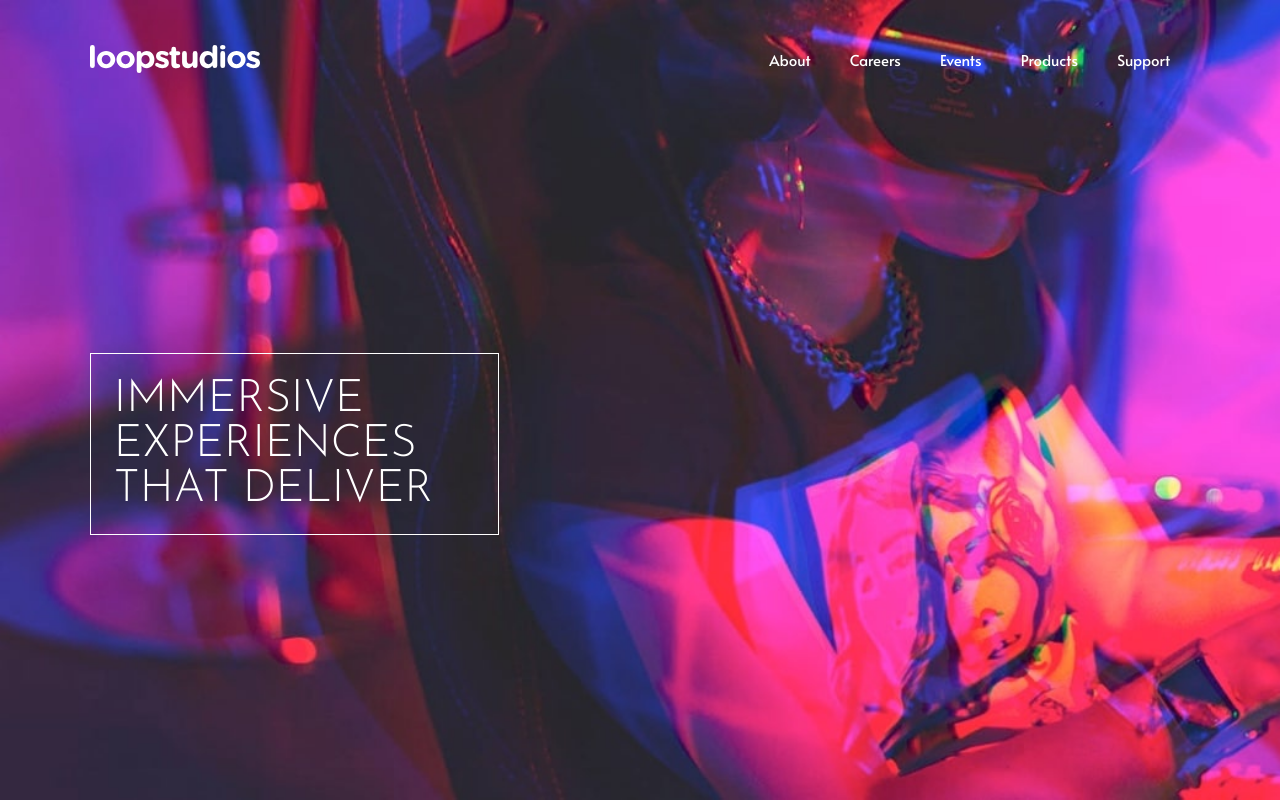
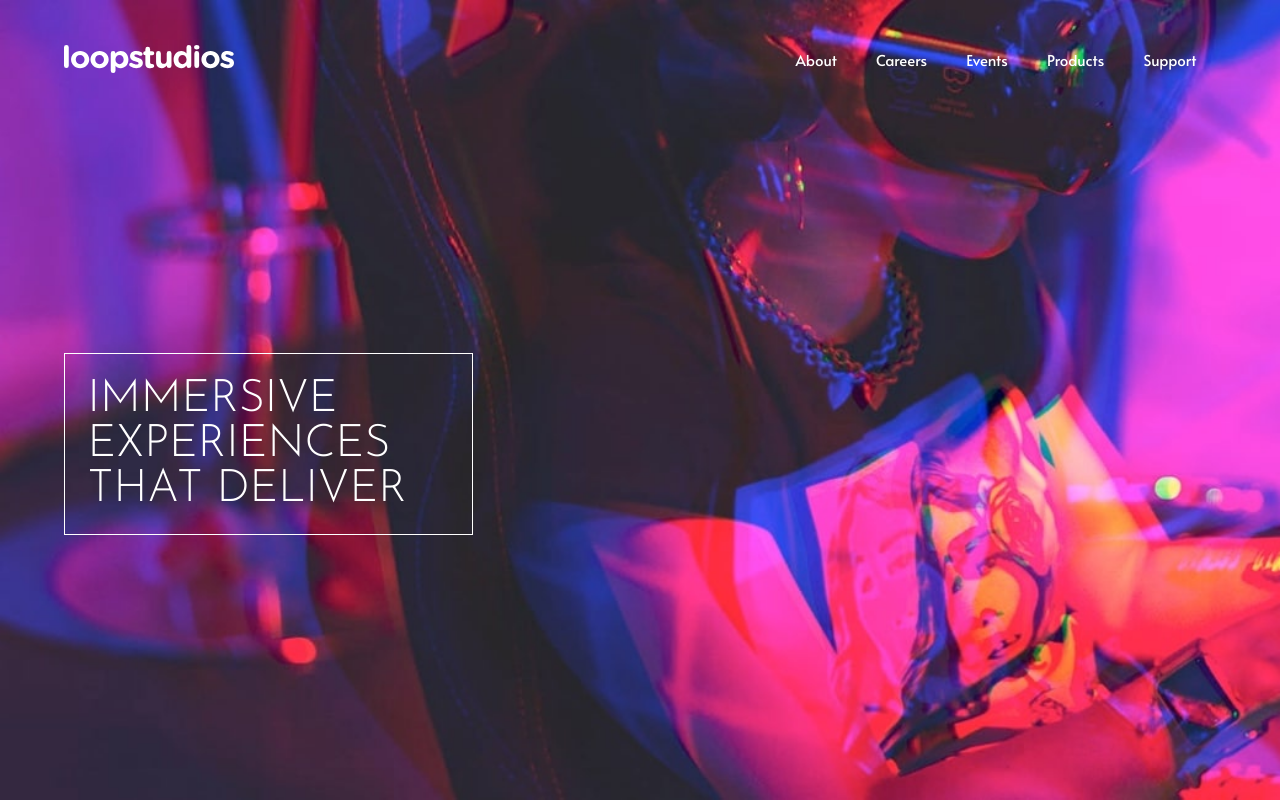
Before and after one commit to jcnevess/loopstudios-landing, an Eleventy site: page index.html in a window 1280 px wide. Shown: the top 802 px of the page. Built offline with nearby package versions, Linux system fonts and the light colour scheme; Eleventy itself is replaced by a stand-in of ours; files that its build step writes are made by us from their sources.

Commit message:
desktop design tweaks

```diff
--- a/bundle.css
+++ b/bundle.css
@@ -33,6 +33,8 @@ input, button, textarea, select {
   background-size: cover;
   min-height: 100svh;
   padding-bottom: 2rem;
+  display: flex;
+  justify-content: center;
 }
 
 #title-deep-earth {
@@ -78,7 +80,7 @@ h1, h2 {
   align-items: center;
   justify-content: space-between;
   width: 100%;
-  padding-block: 3rem;
+  margin-block: 3rem;
   color: white;
 }
 
@@ -102,7 +104,8 @@ h1, h2 {
 }
 
 .container {
-  padding-inline: 1.75rem;
+  width: 90%;
+  margin: 0 auto;
 }
 
 .heading .container {
@@ -121,8 +124,7 @@ main.container {
 }
 
 .navbar-opened-sm {
-  padding-inline: 1.75rem;
-  align-items: start;
+  align-items: center;
   position: fixed;
   width: 100%;
   height: 100svh;
@@ -132,6 +134,10 @@ main.container {
   background-color: black;
   color: white;
   z-index: 1;
+}
+
+.navbar-opened-sm .navbar-controls-container {
+  width: 90%;
 }
 
 .navbar-brand {
@@ -145,7 +151,7 @@ main.container {
 .navbar-nav {
   position: relative;
   margin: auto 0;
-  overflow-y: scroll;
+  overflow-y: auto;
   width: 100%;
 }
 
@@ -163,6 +169,10 @@ main.container {
 .navbar-nav ul li:hover {
   text-decoration: underline;
   text-underline-offset: 0.5rem;
+}
+
+.navbar-controls-container {
+  width: 100%;
 }
 
 .hidden-sm {
@@ -444,7 +454,7 @@ h2 {
   }
 
   .footing .container {
-    grid-template-columns: 50% 50%;
+    grid-template-columns: repeat(2, minmax(0, 1fr));
     grid-gap: 1.5rem;
     grid-template-rows: auto auto;
     grid-auto-flow: column;
@@ -496,4 +506,8 @@ h2 {
     padding-block: clamp(0.75rem, 0.4rem + 1vw, 1.25rem);
     text-align: left;
   }
+
+  .navbar-controls-container {
+    display: flex;
+  }
 }
--- a/index.html
+++ b/index.html
@@ -25,6 +25,7 @@
     <header class="heading">
       <div class="container">
         <nav id="navbar-collapsable" class="navbar">
+          <div class="navbar-controls-container">
             <div class="navbar-controls">
               <div class="navbar-brand">
                 <img src="./images/logo.svg" alt="Loopstudios" />
@@ -53,6 +54,7 @@
                 <li>Products</li>
                 <li>Support</li>
               </ul>
+            </div>
           </div>
         </nav>
 
```
Lines whose indentation alone changed are shown as unchanged.
